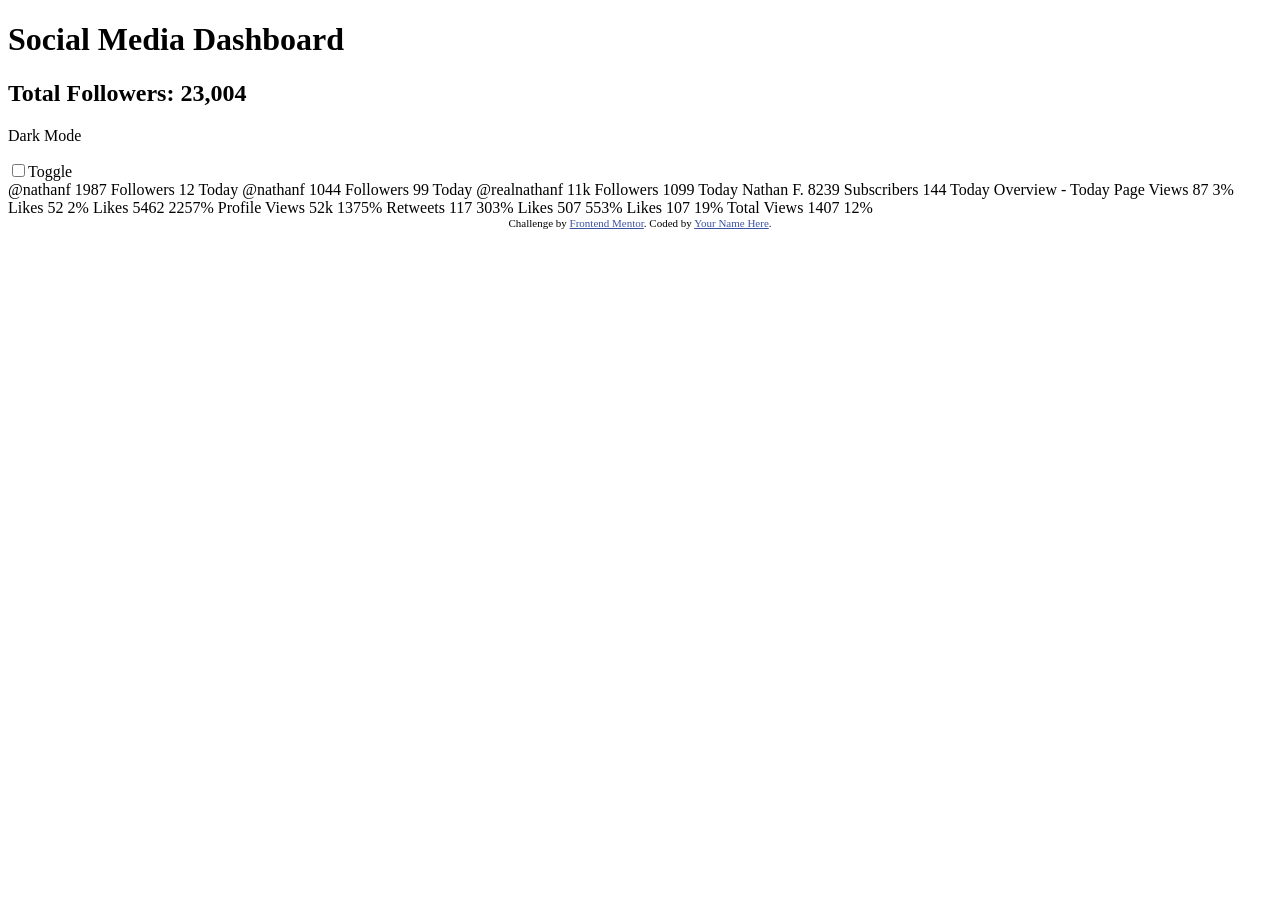
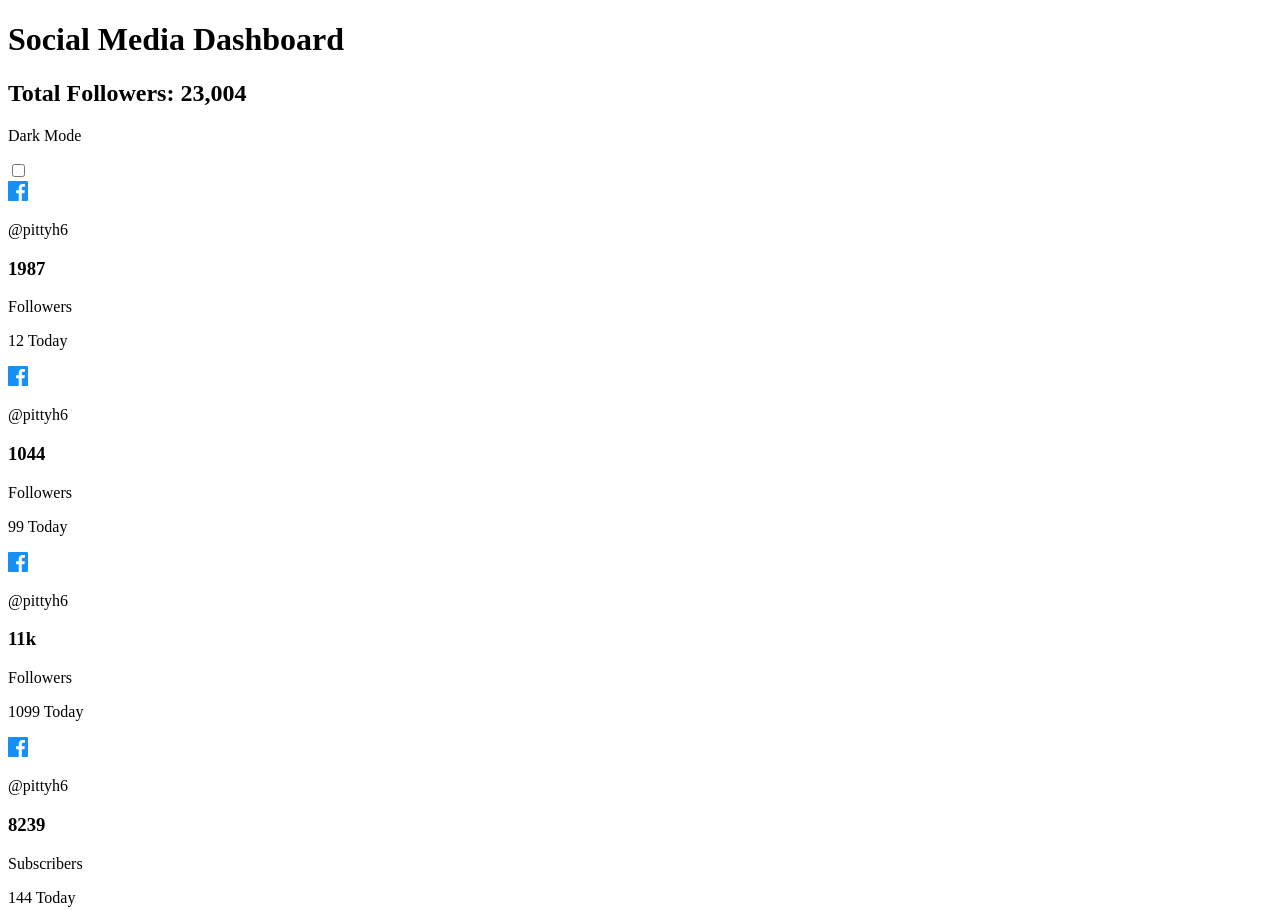
Before and after one commit to pittyh6/social_media_dashboard_with_theme_switcher-3-12Mths-WebDevStudy-2022-2023, a plain HTML site: page doc/index.html in a window 1280 px wide. Shown: the top 910 px of the page. Before the commit the page ends 800 px from the top, so only its background shows below. Drawn offline with Linux system fonts and the light colour scheme.

Commit message:
HTML section Social Media Dashboard

```diff
--- a/doc/index.html
+++ b/doc/index.html
@@ -16,44 +16,49 @@
 </head>
 <body>
 
-  <header>
-    <div class="container-grid">
+  <header class="grid_header">
     <div class="header_text">
       <h1>Social Media Dashboard</h1>
       <h2>Total Followers: 23,004</h2>
     </div>
     <div class="visuability_mode">
       <p>Dark Mode</p>
-        <input type="checkbox" id="switch" value=""><label for="switch">Toggle</label>
-      </div>
-
+      <input type="checkbox" id="switch" value="">
     </div>
   </header>
 
+  <section class="grid_socialMedia">
+    <div class="facebook">
+      <img src="./images/icon-facebook.svg" alt="Icon facebook">
+      <p>@pittyh6</p>
+      <h3>1987</h3>
+      <p>Followers</p>
+      <p>12 Today</p>
+    </div>
+    <div class="twiter">
+      <img src="./images/icon-facebook.svg" alt="Icon facebook">
+      <p>@pittyh6</p>
+      <h3>1044</h3>
+      <p>Followers</p>
+      <p>99 Today</p>
+    </div>
+    <div class="instagram">
+      <img src="./images/icon-facebook.svg" alt="Icon facebook">
+      <p>@pittyh6</p>
+      <h3>11k</h3>
+      <p>Followers</p>
+      <p>1099 Today</p>
+    </div>
+    <div class="youtube">
+      <img src="./images/icon-facebook.svg" alt="Icon facebook">
+      <p>@pittyh6</p>
+      <h3>8239</h3>
+      <p>Subscribers</p>
+      <p>144 Today</p>
+    </div>
 
+  </section>
 
-
-
-
-  @nathanf
-  1987
-  Followers
-  12 Today
-
-  @nathanf
-  1044
-  Followers
-  99 Today
-
-  @realnathanf
-  11k
-  Followers
-  1099 Today
-
-  Nathan F.
-  8239
-  Subscribers
-  144 Today
 
 
 
```
Also changed, not shown: 1 other file. Lines whose indentation alone changed are shown as unchanged.
